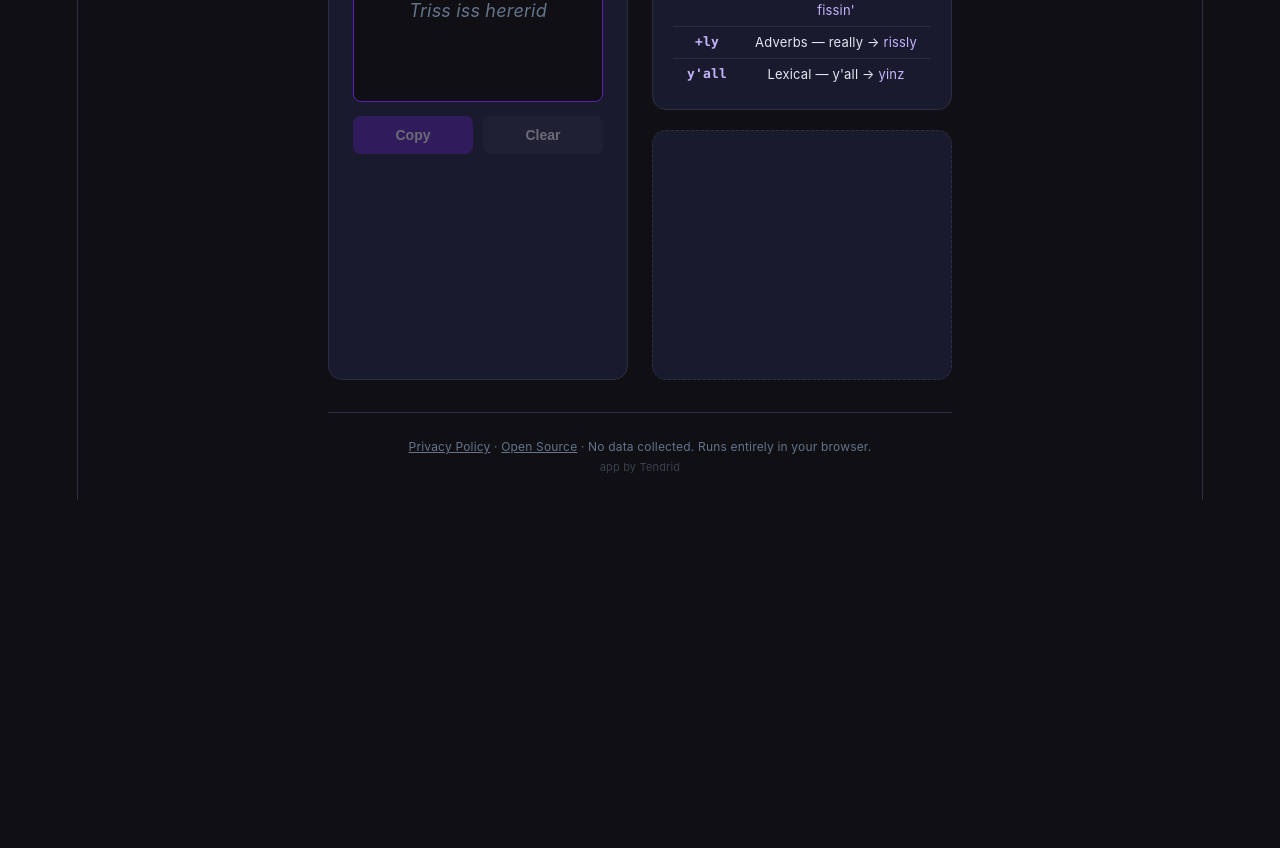
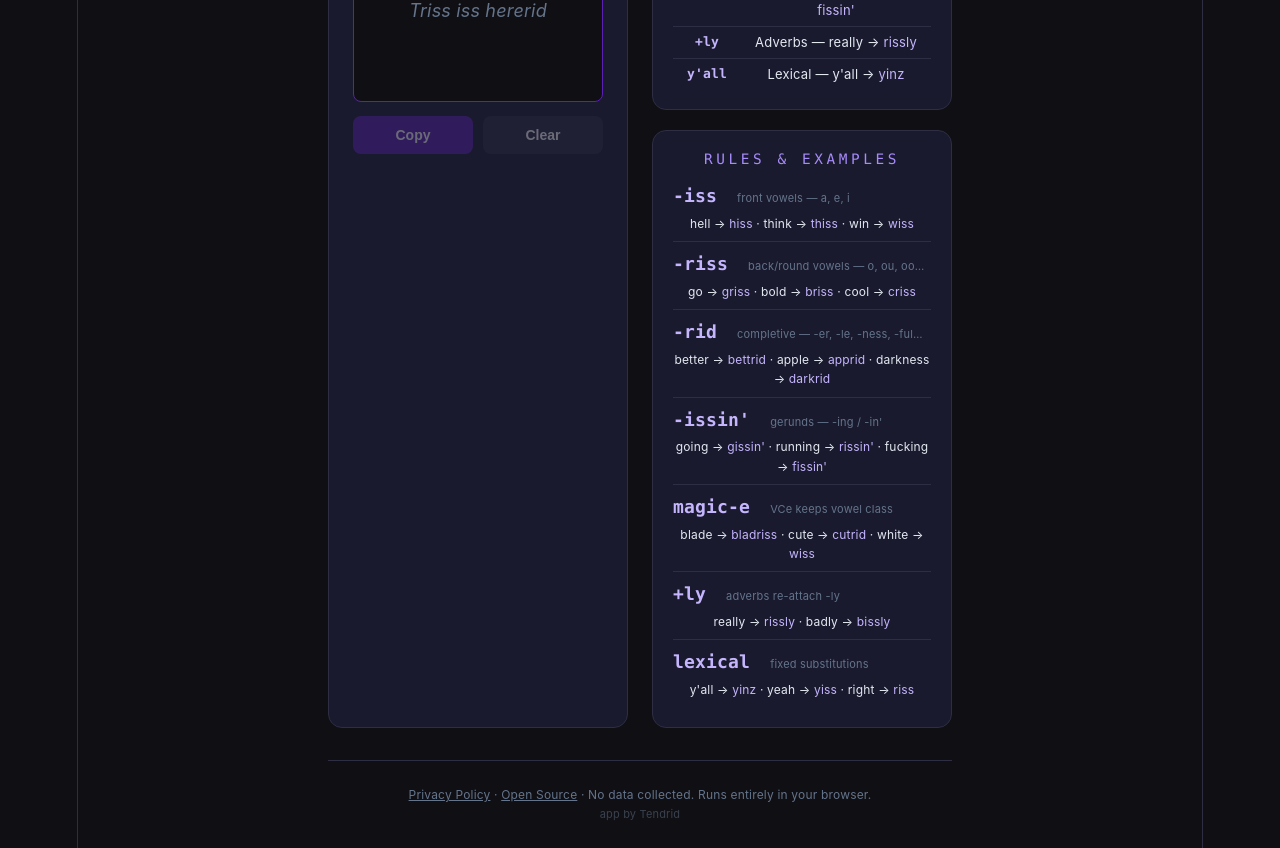
Before and after one commit to TenerIsFake/yissian-web, a React (Vite) app: page / in a window 1280 px wide. Shown: the part 480-1328 px from the top of the page. Before the commit the page ends 980 px from the top, so only its background shows below. Built offline with nearby package versions, Linux system fonts and the light colour scheme; no server answers.

Commit message:
feat: replace ad placeholder with rules & examples panel

```diff
--- a/src/App.css
+++ b/src/App.css
@@ -133,13 +133,13 @@ body {
 }
 .rules-table em { color: var(--output); font-style: normal; }
 
-.ad-unit {
-  background: var(--surface);
-  border: 1px dashed var(--border);
-  border-radius: 14px;
-  padding: 12px;
-  min-height: 250px;
-}
+.rule-blocks { display: flex; flex-direction: column; }
+.rule-block { border-top: 1px solid var(--border); padding: 8px 0; }
+.rule-block:first-child { border-top: none; padding-top: 0; }
+.rule-head { display: flex; align-items: baseline; gap: 8px; margin-bottom: 3px; }
+.rule-note { font-size: 11px; color: var(--muted); }
+.rule-ex { font-size: 12px; color: var(--text); line-height: 1.6; }
+.rule-ex em { color: var(--output); font-style: normal; }
 
 .footer {
   padding: 24px 0;
--- a/src/App.jsx
+++ b/src/App.jsx
@@ -96,17 +96,39 @@ export default function App() {
             </table>
           </section>
 
-          {/* AdSense — replace publisher/slot IDs after AdSense approval */}
-          <div className="ad-unit" aria-label="Advertisement">
-            <ins
-              className="adsbygoogle"
-              style={{ display: 'block' }}
-              data-ad-client="ca-pub-XXXXXXXXXXXXXXXX"
-              data-ad-slot="XXXXXXXXXX"
-              data-ad-format="auto"
-              data-full-width-responsive="true"
-            />
-          </div>
+          <section className="rules-card">
+            <h2 className="rules-title">Rules & Examples</h2>
+            <div className="rule-blocks">
+              <div className="rule-block">
+                <div className="rule-head"><span className="suffix">-iss</span><span className="rule-note">front vowels — a, e, i</span></div>
+                <div className="rule-ex">hell → <em>hiss</em> · think → <em>thiss</em> · win → <em>wiss</em></div>
+              </div>
+              <div className="rule-block">
+                <div className="rule-head"><span className="suffix">-riss</span><span className="rule-note">back/round vowels — o, ou, oo…</span></div>
+                <div className="rule-ex">go → <em>griss</em> · bold → <em>briss</em> · cool → <em>criss</em></div>
+              </div>
+              <div className="rule-block">
+                <div className="rule-head"><span className="suffix">-rid</span><span className="rule-note">completive — -er, -le, -ness, -ful…</span></div>
+                <div className="rule-ex">better → <em>bettrid</em> · apple → <em>apprid</em> · darkness → <em>darkrid</em></div>
+              </div>
+              <div className="rule-block">
+                <div className="rule-head"><span className="suffix">-issin&apos;</span><span className="rule-note">gerunds — -ing / -in&apos;</span></div>
+                <div className="rule-ex">going → <em>gissin&apos;</em> · running → <em>rissin&apos;</em> · fucking → <em>fissin&apos;</em></div>
+              </div>
+              <div className="rule-block">
+                <div className="rule-head"><span className="suffix">magic-e</span><span className="rule-note">VCe keeps vowel class</span></div>
+                <div className="rule-ex">blade → <em>bladriss</em> · cute → <em>cutrid</em> · white → <em>wiss</em></div>
+              </div>
+              <div className="rule-block">
+                <div className="rule-head"><span className="suffix">+ly</span><span className="rule-note">adverbs re-attach -ly</span></div>
+                <div className="rule-ex">really → <em>rissly</em> · badly → <em>bissly</em></div>
+              </div>
+              <div className="rule-block">
+                <div className="rule-head"><span className="suffix">lexical</span><span className="rule-note">fixed substitutions</span></div>
+                <div className="rule-ex">y&apos;all → <em>yinz</em> · yeah → <em>yiss</em> · right → <em>riss</em></div>
+              </div>
+            </div>
+          </section>
         </aside>
       </main>
 
```
